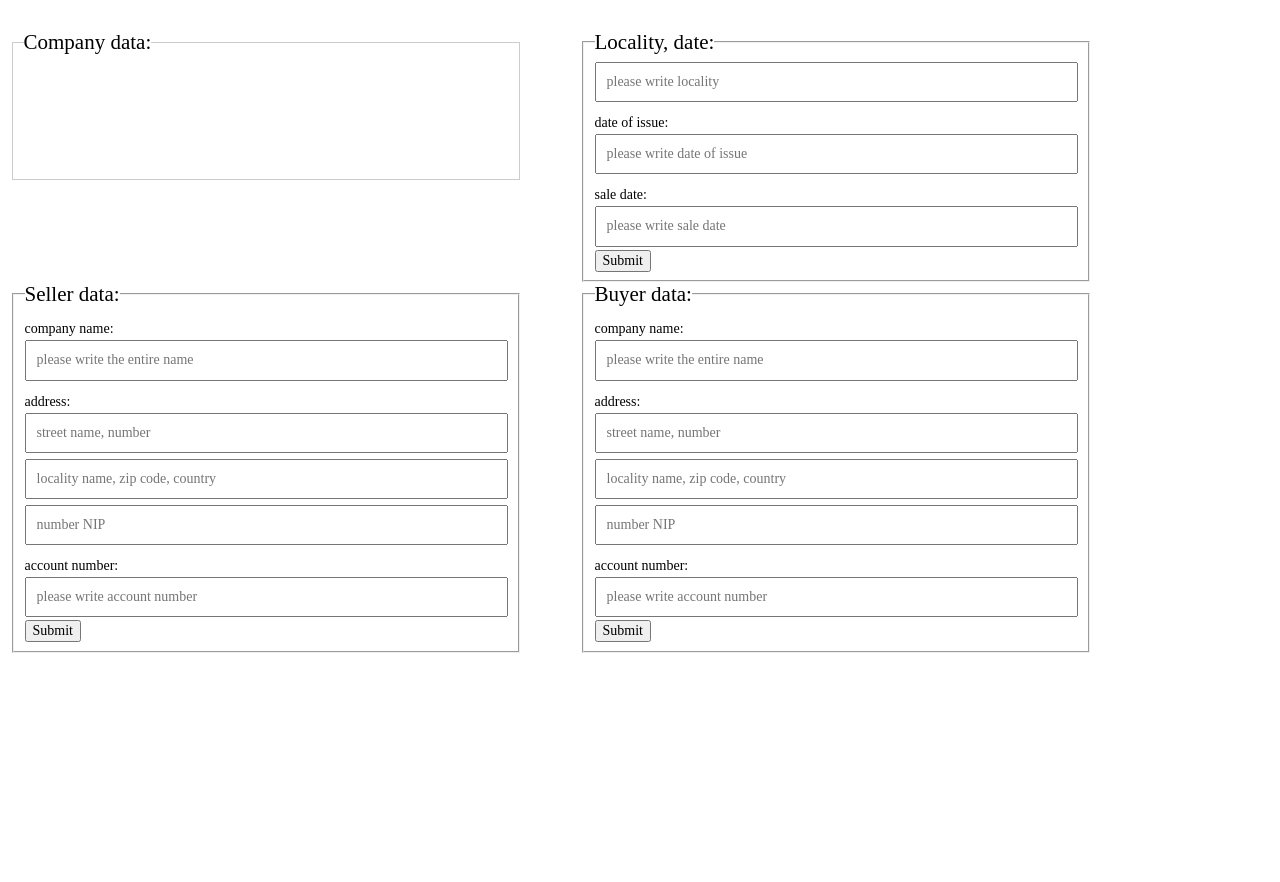
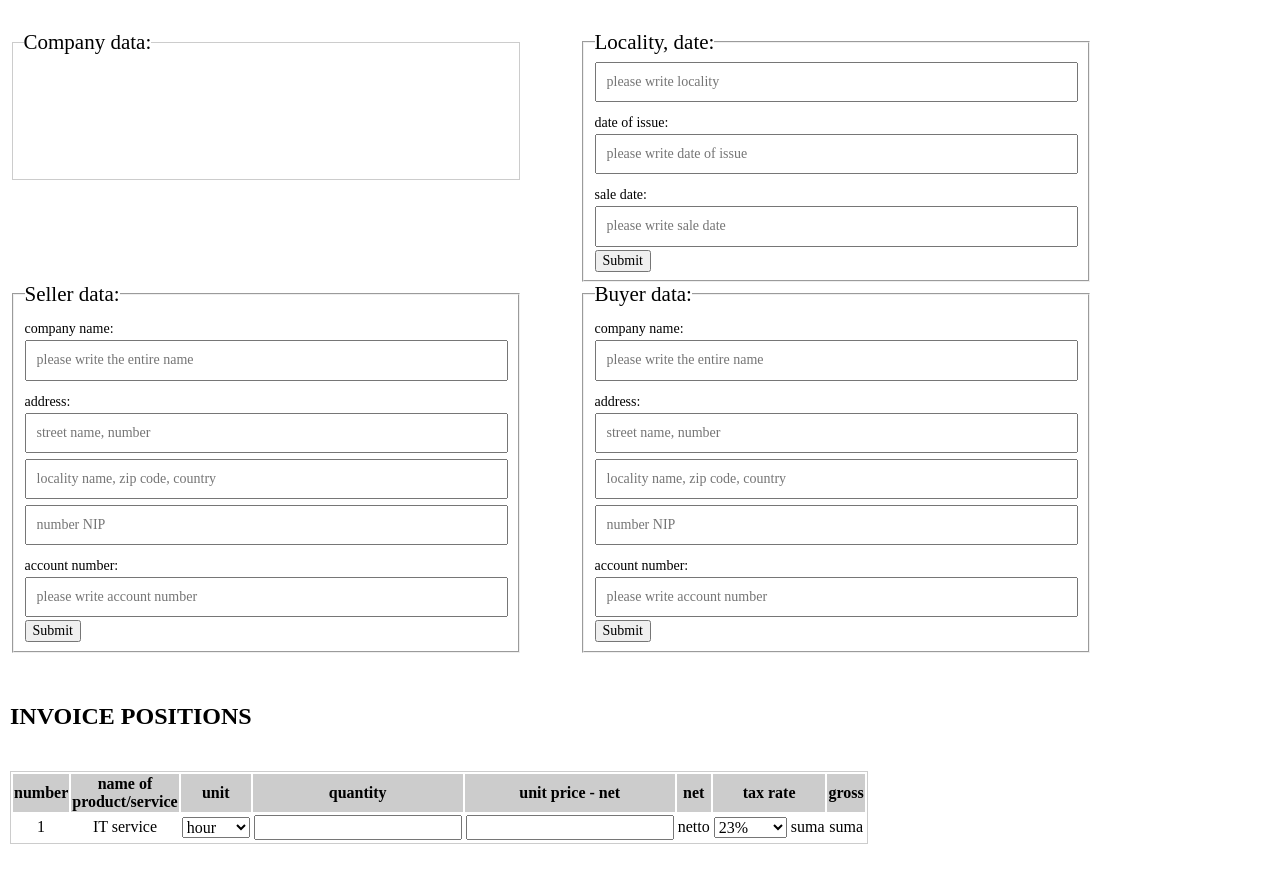
Before and after one commit to 9na10/invoicing-app, a plain HTML site: page index.html in a window 1280 px wide. Before the commit the page ends 800 px from the top, so only its background shows below. Drawn offline with nearby package versions, Linux system fonts and the light colour scheme.

Commit message:
add table with invoice positions -# ;service name; net; gross; summary of amounts

```diff
--- a/index.html
+++ b/index.html
@@ -64,6 +64,44 @@
       </fieldset>
     </form>
 
+    <div class="clearfix"></div>
+
+    <h2 class="invoicePositions">INVOICE POSITIONS</h2>
+    <table style="width:60%">
+      <tr>
+        <th>number</th>
+        <th>name of product/service</th>
+        <th>unit</th>
+        <th>quantity</th>
+        <th>unit price - net</th>
+        <th>net</th>
+        <th colspan="2">tax rate</th>
+        <th>gross</th>
+      </tr>
+      <tr>
+        <td>1</td>
+        <td>IT service</td>
+        <td>
+          <select>
+            <option value="hour">hour</option>
+            <option value="service">service</option>
+          </select>
+        </td>
+        <td><input type="number" class="quantity"></td>
+        <td><input type="number" class="net"></td>
+        <td>netto</td>
+        <td>
+          <select>
+            <option value="23%">23%</option>
+            <option value="8%">8%</option>
+            <option value="5%">5%</option>
+            <option value="untaxed">untaxed</option>
+          </select>
+        </td>
+        <td>suma</td>
+        <td>suma</td>
+      </tr>
+    </table>
 
 
 
--- a/main.css
+++ b/main.css
@@ -40,3 +40,19 @@ body {
   float: left;
   margin-right: 60px;
 }
+.invoicePositions {
+  margin-top: 50px;
+}
+table {
+  border: 1px solid #CCC;
+  margin: 40px 0 40px 0;
+  text-align: center;
+}
+table th {
+  background-color: #ccc;
+}
+.clearfix {
+  position: relative;
+  width: 100%;
+  clear: both;
+}
```
